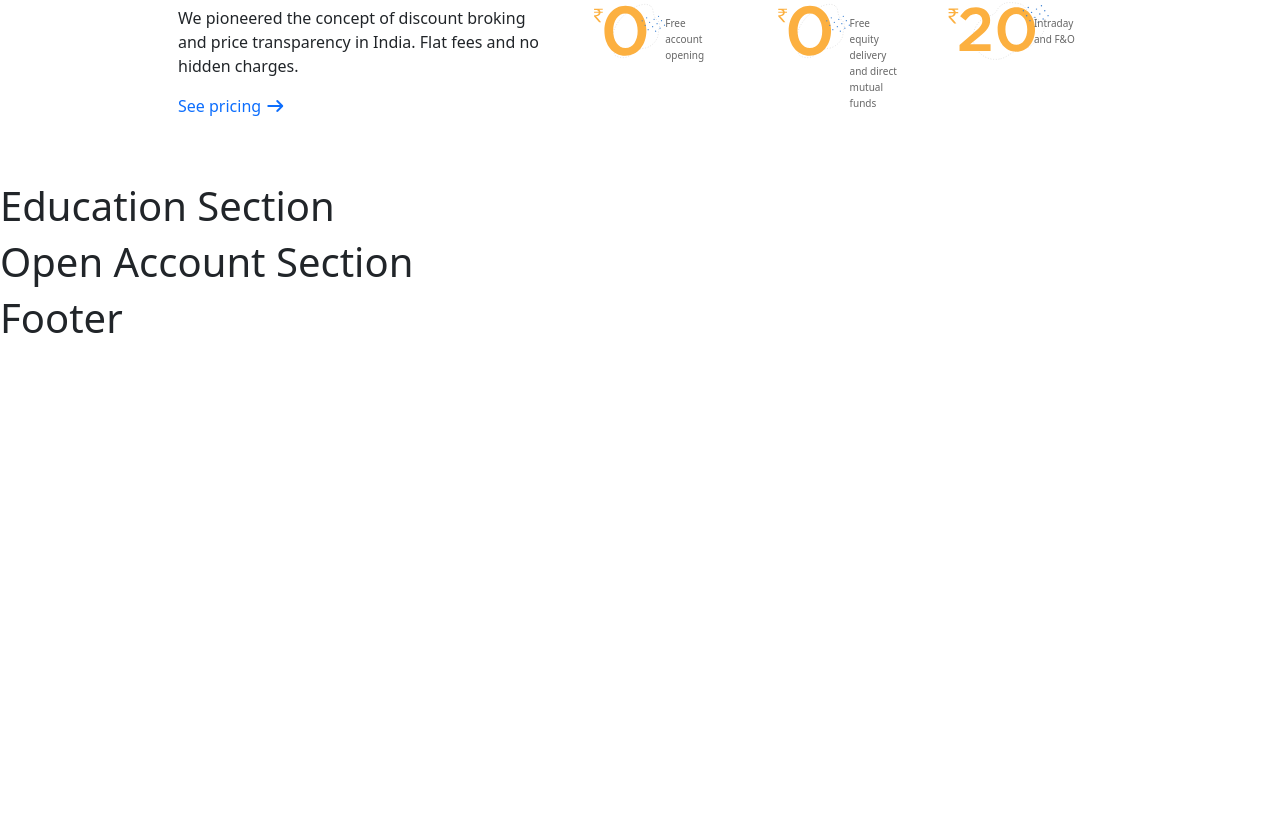
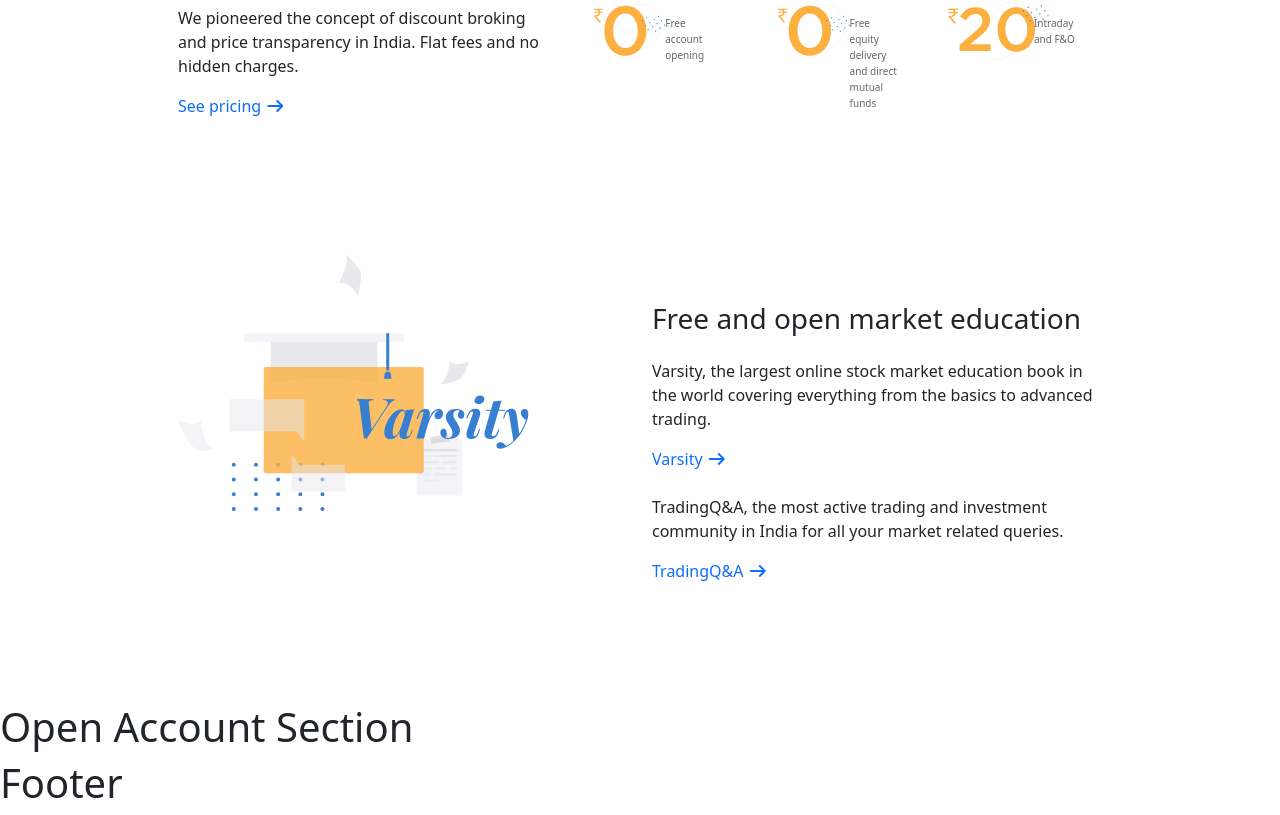
Before and after one commit to Priyansheechouhan/UpStocksy, a React (Vite) app in the folder Frontend/: page / in a window 1280 px wide. Shown: the part 2289-3104 px from the top of the page. Before the commit the page ends 2639 px from the top, so only its background shows below. Built offline with nearby package versions, Linux system fonts and the light colour scheme.

Commit message:
Worked on Education component

```diff
--- a/Frontend/src/landing_pages/Home/Education.jsx
+++ b/Frontend/src/landing_pages/Home/Education.jsx
@@ -2,7 +2,25 @@
 
 function Education() {
     return (
-        <h1>Education Section</h1>
+        <div className="container px-5 my-5 py-5">
+            <div className="row mx-5 my-4">
+                <div className="col-lg-6">
+                    <img src="images/education.svg" alt=""
+                    style={{width: "78%"}}
+                    />
+                </div>
+                <div className="col-lg-6 mt-5">
+                    <h2 className='fs-3 mb-4'>Free and open market education</h2>
+                    <p>Varsity, the largest online stock market education book in the world
+                        covering everything from the basics to advanced trading.</p>
+                    <a href="#" className='text-decoration-none'>Varsity <i class="fa-solid fa-arrow-right"></i></a>
+                    <p className='mt-4'>TradingQ&A, the most active trading and investment
+                         community in India for all your market related queries.</p>
+                    <a href="#" className='text-decoration-none'>TradingQ&A <i class="fa-solid fa-arrow-right"></i></a>
+                </div>
+
+            </div>
+        </div>
     );
 }
 
```
